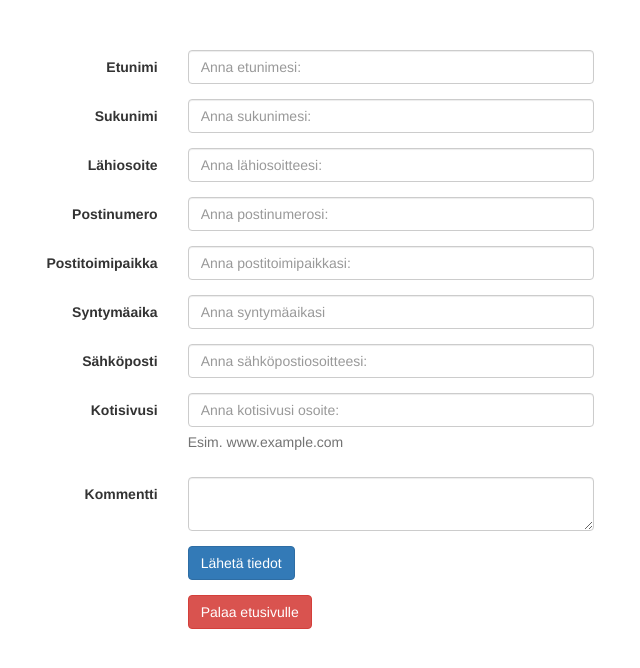
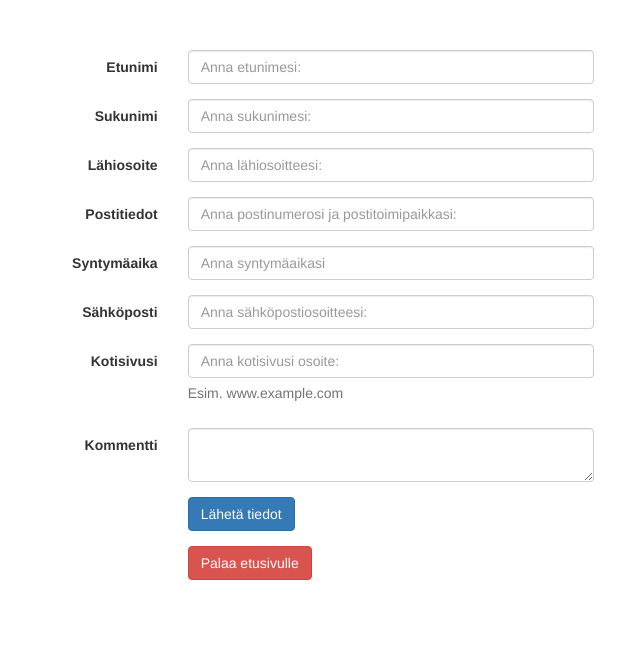
Before and after one commit to suomisim/php, a PHP site: page /form.php in a window 1280 px wide. Shown: the part 52-720 px from the top of the page, without its empty margins (249-889 px from the left). Run offline with PHP 8.4, Linux system fonts and the light colour scheme.

Commit message:
Update Projekti files with PHP validation

```diff
--- a/Projekti/checkform.php
+++ b/Projekti/checkform.php
@@ -1,29 +1,39 @@
 <?php
-class Ilmoitus {
+class Tiedot {
 	// Virhekoodeja vastaavat virheilmoitukset
 	private static $virhelista = array (
 			- 1 => "Tuntematon virhe",
 			0 => "",
-			11 => "Nimi ei voi olla tyhjä",
-			12 => "Nimessä tulee olla vain kirjaimia",
-			13 => "Nimessä on liian vähän merkkejä",
-			14 => "Nimessä on liikaa merkkejä",
-			21 => "Sähköpostiosoite ei voi olla tyhjä",
-			22 => "Tarkasta sähköpostiosoitteen oikeellisuus",
-			31 => "Tarkasta puhelinnumeron oikeellisuus",
-			41 => "Paikkakunta ei voi olla tyhjä",
-			42 => "Paikkakunnassa ei voi olla numeroita",
-			51 => "Otsikko ei voi olla tyhjä",
-			52 => "Otsikossa on liian vähän tai liikaa kirjaimia",
-			53 => "Otsikossa on kiellettyjä merkkejä",
-			61 => "Kuvaus ei voi olla tyhjä",
-			62 => "Kuvauksessa on liian vähän kirjaimia",
-			63 => "Kuvaus on liian pitkä",
-			64 => "Kuvauksessa on kiellettyjä kirjaimia",
-			70 => "Hinta on pakollinen",
-			71 => "Hinta on virheellinen",
-			72 => "Hinta on liian pieni",
-			73 => "Hinta on liian suuri"
+
+        //Etunimi
+            11 => "Etunimi ei voi olla tyhjä",
+			12 => "Etunimessä on kiellettyjä merkkejä",
+			13 => "Etunimessä on liian vähän merkkejä",
+			14 => "Etunimessä on liikaa merkkejä",
+        //Sukunimi
+            21 => "Sukunimi ei voi olla tyhjä",
+			22 => "Sukunimessä on kiellettyjä merkkejä",
+			23 => "Sukunimessä on liian vähän merkkejä",
+			24 => "Sukunimessä on liikaa merkkejä",
+        //Lähiosoite
+			31 => "Lähiosoite ei voi olla tyhjä",
+            32 => "Lähisoitteessa voi olla kirjaimia, numeroita ja väliviiva",
+        //Postitiedot
+			41 => "Postitiedot eivät voi olla tyhjät",
+			42 => "Annathan postitiedot muodossa Postinumero Postitoimipaikka",
+        //Syntymäaika
+			51 => "Syntymäaika ei voi olla tyhjä",
+			52 => "Annathan syntymäajan muodossa pp.kk.vvvv",
+        //Email
+			61 => "Sähköposti ei saa olla tyhjä",
+			62 => "Sähköpostin muoto on väärä",
+        //Kotisivu
+            71 => "Kotisivun osoite ei saa olla tyhjä",
+			72 => "Annathan kotisivun osoitteen muodossa: http://www.kotisivu.com",
+        //Kommentti
+            81 => "Kommentti ei saa olla tyhjä",
+			82 => "Kommentissa on kiellettyjä merkkejä",
+            83 => "Kommentin on oltava 8-100 merkkiä pitkä"
 	);
 
 	// Kertoo virhekoodia vastaavan virhetekstin
@@ -35,206 +45,230 @@ class Ilmoitus {
 	}
 
 	// Luokan attribuutit
-	private $nimi;
+
+    private $etunimi;
+    private $sukunimi;
+    private $lahiosoite;
+    private $postitiedot;
+    private $syntymaaika;
     private $email;
-	private $puhnro;
-	private $paikkakunta;
-	private $tyyppi;
-	private $otsikko;
-	private $kuvaus;
-	private $hinta;
+    private $kotisivu;
+    private $kommentti;
 	private $id;
 
 	// Konstruktori
 
 	// $ilmoitus = new Ilmoitus(" Sirpa ", "sirpa.marttila@haaga-helia.fi");
-	function __construct($nimi = "", $email = "", $puhnro = "", $paikkakunta = "", $tyyppi = "", $otsikko = "", $kuvaus = "", $hinta = 0, $id = 0) {
-		$this->nimi = trim ( mb_convert_case ( $nimi, MB_CASE_TITLE, "UTF-8" ) );
+	function __construct($etunimi = "", $sukunimi = "", $lahiosoite = "", $postitiedot = "", $syntymaaika = "", $email = "", $kotisivu = "", $kommentti = "", $id = 0) {
+        $this->etunimi = trim ( mb_convert_case ( $etunimi, MB_CASE_TITLE, "UTF-8" ) );
+        $this->sukunimi = trim ( mb_convert_case ( $sukunimi, MB_CASE_TITLE, "UTF-8" ) );
+        $this->lahiosoite = trim ( mb_convert_case ( $lahiosoite, MB_CASE_TITLE, "UTF-8" ) );
+		$this->postitiedot = trim ( mb_convert_case ( $postitiedot, MB_CASE_UPPER, "UTF-8" ) );
+        $this->syntymaaika = trim ( $syntymaaika );
         $this->email = trim ( $email );
-		$this->puhnro = trim ( $puhnro );
-		$this->paikkakunta = trim ( mb_convert_case ( $paikkakunta, MB_CASE_TITLE, "UTF-8" ) );
-		$this->tyyppi = $tyyppi;
-		$this->otsikko = trim ( mb_convert_case ( $otsikko, MB_CASE_TITLE, "UTF-8" ) );
-		$this->kuvaus = trim ( $kuvaus );
-		$this->hinta = trim ( $hinta );
+		$this->kotisivu = trim ( $kotisivu );
+		$this->kommentti = trim ( $kommentti );
 		$this->id = $id;
 	}
 
-	public function setNimi($nimi) {
-		$this->nimi = trim ( $nimi );
+	public function setEtunimi($nimi) {
+		$this->etunimi = trim ( $etunimi );
 	}
 
-	public function getNimi() {
-		return $this->nimi;
+	public function getEtunimi() {
+		return $this->etunimi;
 	}
 
-	public function checkNimi($required = true, $min = 3, $max = 50) {
+	public function checkEtunimi($required = true, $min = 3, $max = 20) {
 		// Jos saa olla tyhjä ja on tyhjä
-		if ($required == false && strlen ( $this->nimi ) == 0) {
+		if ($required == false && strlen ( $this->etunimi ) == 0) {
 			return 0;
 		}
-
 		// Jos ei saa olla tyhjä ja on tyhjä
-		if ($required == true && strlen ( $this->nimi ) == 0) {
+		if ($required == true && strlen ( $this->etunimi ) == 0) {
 			return 11;
 		}
-
 		// Jos nimen muoto ei ole oikea
-		if (preg_match ( "/[^a-zåäöA-ZÅÄÖ\- ]/", $this->nimi )) {
+		if (! preg_match ( "/^[A-Z]'?[- a-zA-Z]+$/", $this->etunimi )) {
 			return 12;
 		}
-
 		// Jos nimi on liian lyhyt
-		if (strlen ( $this->nimi) < $min) {
+		if (strlen ( $this->etunimi) < $min) {
 			return 13;
 		}
-
 		// Jos nimi on liian pitkä
-		if (strlen ( $this->nimi ) > $max) {
+		if (strlen ( $this->etunimi ) > $max) {
 			return 14;
 		}
-
 		// Kentässä ei ole virhettä
 		return 0;
 	}
+    public function setSukunimi($nimi) {
+		$this->sukunimi = trim ( $sukunimi );
+	}
 
+	public function getSukunimi() {
+		return $this->sukunimi;
+	}
+
+	public function checkSukunimi($required = true, $min = 3, $max = 30) {
+		// Jos saa olla tyhjä ja on tyhjä
+		if ($required == false && strlen ( $this->sukunimi ) == 0) {
+			return 0;
+		}
+		// Jos ei saa olla tyhjä ja on tyhjä
+		if ($required == true && strlen ( $this->sukunimi ) == 0) {
+			return 21;
+		}
+		// Jos nimen muoto ei ole oikea
+		if (! preg_match ( "/^[A-Z]'?[- a-zA-Z]+$/", $this->sukunimi )) {
+			return 22;
+		}
+		// Jos nimi on liian lyhyt
+		if (strlen ( $this->sukunimi) < $min) {
+			return 23;
+		}
+		// Jos nimi on liian pitkä
+		if (strlen ( $this->sukunimi ) > $max) {
+			return 24;
+		}
+		// Kentässä ei ole virhettä
+		return 0;
+	}
+    public function setLahiosoite($lahiosoite) {
+		$this->lahiosoite = trim ( $lahiosoite );
+	}
+
+	public function getLahiosoite() {
+		return $this->lahiosoite;
+	}
+
+	public function checkLahiosoite($required = true) {
+		// Jos saa olla tyhjä ja on tyhjä
+		if ($required == false && strlen ( $this->lahiosoite ) == 0) {
+			return 0;
+		}
+		// Jos ei saa olla tyhjä ja on tyhjä
+		if ($required == true && strlen ( $this->lahiosoite ) == 0) {
+			return 31;
+		}
+        if (preg_match ( "/\d{1,5}\s\w.\s(\b\w*\b\s){1,2}\w*\./", $this->lahiosoite )) {
+			return 32;
+		}
+
+		return 0;
+	}
+    public function setPostitiedot($postitiedot) {
+		$this->postitiedot = trim ( $postitiedot );
+	}
+
+	public function getPostitiedot() {
+		return $this->postitiedot;
+	}
+
+	public function checkPostitiedot($required = true) {
+		// Jos saa olla tyhjä ja on tyhjä
+		if ($required == false && strlen ( $this->postitiedot ) == 0) {
+			return 0;
+		}
+		// Jos ei saa olla tyhjä ja on tyhjä
+		if ($required == true && strlen ( $this->postitiedot ) == 0) {
+			return 41;
+		}
+        if (! preg_match ( "/[0-9]{5}\ [a-zåäöA-ZÅÄÖ]{2,40}/", $this->postitiedot )) {
+			return 42;
+		}
+		// Kentässä ei ole virhettä
+		return 0;
+	}
+    public function setSyntymaaika($syntymaaika) {
+		$this->syntymaaika = trim ( $syntymaaika );
+	}
+	public function getSyntymaaika() {
+		return $this->syntymaaika;
+	}
+ 	public function checkSyntymaaika($required = true) {
+
+		// Jos saa olla tyhjä ja on tyhjä
+		if ($required == false && strlen ( $this->syntymaaika ) == 0) {
+			return 0;
+		}
+		// Jos ei saa olla tyhjä ja on tyhjä
+		if ($required == true && strlen ( $this->syntymaaika ) == 0) {
+			return 51;
+		}
+		// Jos syntymäajan muoto ei ole oikea
+        if (! preg_match ( "/^(0[1-9]|1[0-9]|2[0-9]|3[01]).(0[1-9]|1[012]).[0-9]{4}$/", $this->syntymaaika )) {
+            return 52;
+        }
+		return 0;
+	}
 	// Email
 	public function setEmail($email) {
 		$this->email = trim ( $email );
 	}
-
 	public function getEmail() {
 		return $this->email;
 	}
-
 	public function checkEmail($required = true) {
+        if ($required == false && strlen ( $this->email ) == 0) {
 			return 0;
 		}
+		if ($required == true && strlen ( $this->email) == 0) {
+			return 61;
+		}
+        if (!filter_var($this->email, FILTER_VALIDATE_EMAIL)) {
+            return 62;
+        }
+        return 0;
 
-	public function setPuhnro($puhnro) {
-		$this->puhnro = trim ( $puhnro );
 	}
+    public function setKotisivu($kotisivu) {
+		$this->kotisivu = trim ( $kotisivu );
+	}
+	public function getKotisivu() {
+		return $this->kotisivu;
+	}
+ 	public function checkKotisivu($required = true) {
 
-	public function getPuhnro() {
-		return $this->puhnro;
-	}
-
-	public function checkPuhnro($empty = true, $min = 8, $max = 15) {
+		// Jos saa olla tyhjä ja on tyhjä
+		if ($required == false && strlen ( $this->kotisivu ) == 0) {
 			return 0;
 		}
-
-	public function setPaikkakunta($paikkakunta) {
-		$this->paikkakunta = trim ( $paikkakunta );
+		// Jos ei saa olla tyhjä ja on tyhjä
+		if ($required == true && strlen ( $this->kotisivu ) == 0) {
+			return 71;
 		}
-
-	public function getPaikkakunta() {
-		return $this->paikkakunta;
+		// Jos kotisivun muoto ei ole oikea
+        if (! preg_match ( "/(^|\s)((https?:\/\/)?[\w-]+(\.[\w-]+)+\.?(:\d+)?(\/\S*)?)/", $this->kotisivu )) {
+            return 72;
         }
-
-	public function checkPaikkakunta($required = true) {
-		// Jos saa olla tyhjä ja on tyhjä
-		if ($required == false && strlen ( $this->paikkakunta ) == 0) {
 		return 0;
 	}
-
-		// Jos ei saa olla tyhjä ja on tyhjä
-		if ($required == true && strlen ( $this->paikkakunta ) == 0) {
-			return 41;
+    public function setKommentti($kommentti) {
+		$this->kuvaus = trim ( $kommentti );
 	}
-
-		// Jos muoto ei ole oikea
-
-
-		// Kentässä ei ole virhettä
+	public function getKommentti() {
+		return $this->kommentti;
+	}
+	public function checkKommentti($required = true, $min = 8, $max = 100) {
+		if ($required == false && strlen ( $this->kommentti ) == 0) {
 			return 0;
 		}
-
-
-	public function setTyyppi($tyyppi) {
-		$this->tyyppi = trim ( $tyyppi );
+		if ($required == true && strlen ( $this->kommentti ) == 0) {
+			return 81;
 		}
-
-	public function getTyyppi() {
-		return $this->tyyppi;
+		if (strlen ( $this->kommentti ) < $min) {
+			return 83;
 		}
-
-	public function checkTyyppi($required = true) {
+		if (strlen ( $this->kommentti ) > $max) {
+			return 83;
+		}
+        if (preg_match ( "/[*|\":<>[\]{}`\\()';@&$]/", $this->kommentti )) {
+			return 82;
+		}
 		return 0;
 	}
-
-	public function setOtsikko($otsikko) {
-		$this->otsikko = trim ( $otsikko );
-	}
-
-	public function getOtsikko() {
-		return $this->otsikko;
-	}
-
-	public function checkOtsikko($required = true, $min = 2, $max = 100) {
-		return 0;
-	}
-
-	public function setKuvaus($kuvaus) {
-		$this->kuvaus = trim ( $kuvaus );
-	}
-
-	public function getKuvaus() {
-		return $this->kuvaus;
-	}
-
-	public function checkKuvaus($required = true, $min = 3, $max = 1000) {
-		if ($required == false && strlen ( $this->kuvaus ) == 0) {
-			return 0;
-		}
-
-		if ($required == true && strlen ( $this->kuvaus ) == 0) {
-			return 61;
-		}
-
-		if (strlen ( $this->kuvaus ) < $min) {
-			return 62;
-		}
-
-		if (strlen ( $this->kuvaus ) > $max) {
-			return 63;
-		}
-
-		return 0;
-	}
-
-	public function setHinta($hinta) {
-		$this->hinta = trim ( $hinta );
-	}
-
-	public function getHinta() {
-		return $this->hinta;
-	}
-
-	// $hintaVirhe = $ilmoitus->checkHinta();
-	public function checkHinta($required = true, $min = 0.0, $max = 100000.0) {
-
-		// Jos saa olla tyhjä ja on tyhjä
-		if ($required == false && strlen ( $this->hinta ) == 0) {
-			return 0;
-		}
-
-		// Jos ei saa olla tyhjä ja on tyhjä
-		if ($required == true && strlen ( $this->hinta ) == 0) {
-			return 70;
-		}
-
-		// Jos hinnan muoto ei ole oikea
-
-
-		// Jos hinta on liian pieni
-
-
-		// Jos hinta on liian suuri
-
-
-		return 0;
-	}
-
 	public function setId($id) {
 		$this->id = trim ( $id );
 	}
--- a/Projekti/form.php
+++ b/Projekti/form.php
@@ -8,13 +8,33 @@
 require_once "checkform.php";  //luokka joka käsittelee lomakkeen
 
 if (isset ( $_POST ["laheta"] )) { //jos nimi on "laheta"
+	$tiedot = new Tiedot($_POST["etunimi"], $_POST["sukunimi"], $_POST["lahiosoite"], $_POST["postitiedot"], $_POST["syntymaaika"], $_POST["email"], $_POST["kotisivu"], $_POST["kommentti"]);
 
+    $etunimiVirhe = $tiedot->checkEtunimi();
+    $sukunimiVirhe = $tiedot->checkSukunimi();
+    $lahiosoiteVirhe = $tiedot->checkLahiosoite();
+    $postitiedotVirhe = $tiedot->checkPostitiedot();
+    $syntymaaikaVirhe = $tiedot->checkSyntymaaika();
+    $emailVirhe = $tiedot->checkEmail();
+    $kotisivuVirhe = $tiedot->checkKotisivu();
+    $kommenttiVirhe = $tiedot->checkKommentti();
 }
 elseif (isset ( $_POST ["peruuta"] )) { //jos nimi on "peruuta"
-header ( "location: index.php" );
-exit ();
+    header ( "location: index.php" );
+    exit ();
 }
 else {	//jos sivulle tultiin muuta kautta
+
+    $tiedot = new Tiedot();
+    $etunimiVirhe = 0;
+    $sukunimiVirhe = 0;
+    $lahiosoiteVirhe = 0;
+    $postitiedotVirhe = 0;
+    $syntymaaikaVirhe = 0;
+    $emailVirhe = 0;
+    $kotisivuVirhe = 0;
+    $kommenttiVirhe = 0;
+
 }
 ?>
 </head>
@@ -36,68 +56,70 @@ else {	//jos sivulle tultiin muuta kautta
         <fieldset>
             <p><br /></p>
             <div class="form-group">
-                <label class="col-md-4 control-label" for="etunimi">Etunimi</label>
+                <label class="col-md-4 control-label">Etunimi</label>
                 <div class="col-md-4">
-                    <input name="etunimi" placeholder="Anna etunimesi:" class="form-control input-md" type="text">
+                    <input name="etunimi" placeholder="Anna etunimesi:" class="form-control input-md" type="text" value="<?php print(htmlentities ($tiedot->getEtunimi(), ENT_QUOTES, "UTF-8")) ?>">
+                    <div style="color:red;"><?php print($tiedot->getError($etunimiVirhe))?></div>
                 </div>
             </div>
             <div class="form-group">
-                <label class="col-md-4 control-label" for="sukunimi">Sukunimi</label>
+                <label class="col-md-4 control-label">Sukunimi</label>
                 <div class="col-md-4">
-                    <input name="sukunimi" placeholder="Anna sukunimesi:" class="form-control input-md" type="text">
+                    <input name="sukunimi" placeholder="Anna sukunimesi:" class="form-control input-md" type="text" value="<?php print(htmlentities ($tiedot->getSukunimi(), ENT_QUOTES, "UTF-8")) ?>">
+                    <div style="color:red;"><?php print($tiedot->getError($sukunimiVirhe))?></div>
                 </div>
             </div>
             <div class="form-group">
-                <label class="col-md-4 control-label" for="lahiosoite">Lähiosoite</label>
+                <label class="col-md-4 control-label">Lähiosoite</label>
                 <div class="col-md-4">
-                    <input name="lahiosoite" placeholder="Anna lähiosoitteesi:" class="form-control input-md" type="text">
+                    <input name="lahiosoite" placeholder="Anna lähiosoitteesi:" class="form-control input-md" type="text" value="<?php print(htmlentities ($tiedot->getLahiosoite(), ENT_QUOTES, "UTF-8")) ?>">
+                    <div style="color:red;"><?php print($tiedot->getError($lahiosoiteVirhe))?></div>
                 </div>
             </div>
             <div class="form-group">
-                <label class="col-md-4 control-label" for="postinumero">Postinumero</label>
+                <label class="col-md-4 control-label">Postitiedot</label>
                 <div class="col-md-4">
-                    <input name="postinumero" placeholder="Anna postinumerosi:" class="form-control input-md" type="number">
+                    <input name="postitiedot" placeholder="Anna postinumerosi ja postitoimipaikkasi:" class="form-control input-md" type="text" value="<?php print(htmlentities ($tiedot->getPostitiedot(), ENT_QUOTES, "UTF-8")) ?>">
+                    <div style="color:red;"><?php print($tiedot->getError($postitiedotVirhe))?></div>
                 </div>
             </div>
             <div class="form-group">
-                <label class="col-md-4 control-label" for="postitoimipaikka">Postitoimipaikka</label>
+                <label class="col-md-4 control-label">Syntymäaika</label>
                 <div class="col-md-4">
-                    <input name="postinumero" placeholder="Anna postitoimipaikkasi:" class="form-control input-md" type="text">
+                    <input name="syntymaaika" placeholder="Anna syntymäaikasi" class="form-control input-md" type="text" value="<?php print(htmlentities ($tiedot->getSyntymaaika(), ENT_QUOTES, "UTF-8")) ?>">
+                    <div style="color:red;"><?php print($tiedot->getError($syntymaaikaVirhe))?></div>
                 </div>
             </div>
             <div class="form-group">
-                <label class="col-md-4 control-label" for="syntymaaika">Syntymäaika</label>
+                <label class="col-md-4 control-label">Sähköposti</label>
                 <div class="col-md-4">
-                    <input name="syntymaaika" placeholder="Anna syntymäaikasi" class="form-control input-md" type="text">
+                    <input name="email" placeholder="Anna sähköpostiosoitteesi:" class="form-control input-md" type="text" value="<?php print(htmlentities ($tiedot->getEmail(), ENT_QUOTES, "UTF-8")) ?>">
+                    <div style="color:red;"><?php print($tiedot->getError($emailVirhe))?></div>
                 </div>
             </div>
             <div class="form-group">
-                <label class="col-md-4 control-label" for="email">Sähköposti</label>
+                <label class="col-md-4 control-label">Kotisivusi</label>
                 <div class="col-md-4">
-                    <input name="email" placeholder="Anna sähköpostiosoitteesi:" class="form-control input-md" type="email">
+                    <input name="kotisivu" placeholder="Anna kotisivusi osoite:" class="form-control input-md" type="text" value="<?php print(htmlentities ($tiedot->getKotisivu(), ENT_QUOTES, "UTF-8")) ?>">
+                    <span class="help-block">Esim. www.example.com</span>
+                    <div style="color:red;"><?php print($tiedot->getError($kotisivuVirhe))?></div>
                 </div>
             </div>
             <div class="form-group">
-                <label class="col-md-4 control-label" for="kotisivu">Kotisivusi</label>
+                <label class="col-md-4 control-label">Kommentti</label>
                 <div class="col-md-4">
-                    <input name="kotisivu" placeholder="Anna kotisivusi osoite:" class="form-control input-md" type="url">
-                    <span class="help-block">Esim. www.example.com</span>
+                    <textarea class="form-control" name="kommentti"><?php print(htmlentities ($tiedot->getKommentti(), ENT_QUOTES, "UTF-8")) ?></textarea>
+                    <div style="color:red;"><?php print($tiedot->getError($kommenttiVirhe))?></div>
                 </div>
             </div>
             <div class="form-group">
-                <label class="col-md-4 control-label" for="kommentti">Kommentti</label>
-                <div class="col-md-4">
-                    <textarea class="form-control" name="kommentti" type="text"></textarea>
-                </div>
-            </div>
-            <div class="form-group">
-                <label class="col-md-4 control-label" for="laheta"></label>
+                <label class="col-md-4 control-label"></label>
                 <div class="col-md-4">
                     <button type="submit" name="laheta" class="btn btn-primary">Lähetä tiedot</button>
                 </div>
             </div>
             <div class="form-group">
-                <label class="col-md-4 control-label" for="peruuta"></label>
+                <label class="col-md-4 control-label"></label>
                 <div class="col-md-4">
                     <button type="submit" name="peruuta" class="btn btn-danger">Palaa etusivulle</button>
                 </div>
--- a/Projekti/index.php
+++ b/Projekti/index.php
@@ -20,7 +20,7 @@
     </nav>
 
     <div class="container">
-        <p>Hello world</p>
+        <img src="https://img-9gag-fun.9cache.com/photo/a05Yxqz_700b.jpg" />
     </div>
 
 
```
Lines whose indentation alone changed are shown as unchanged.
